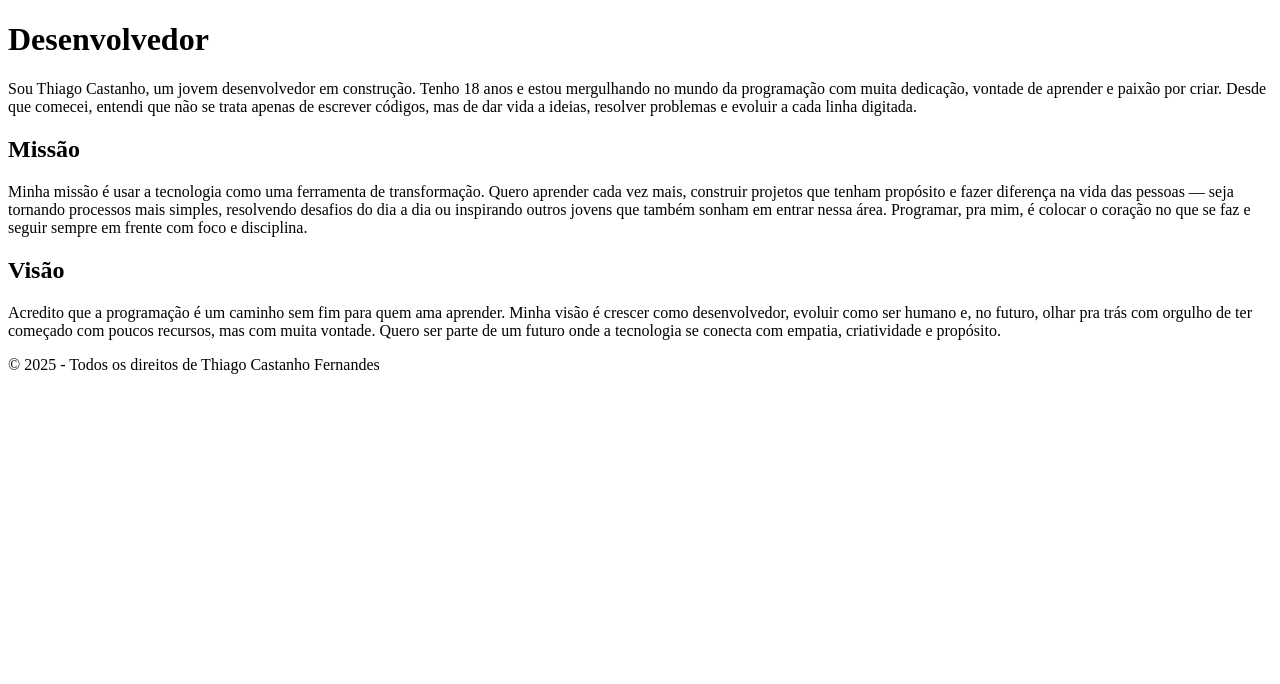
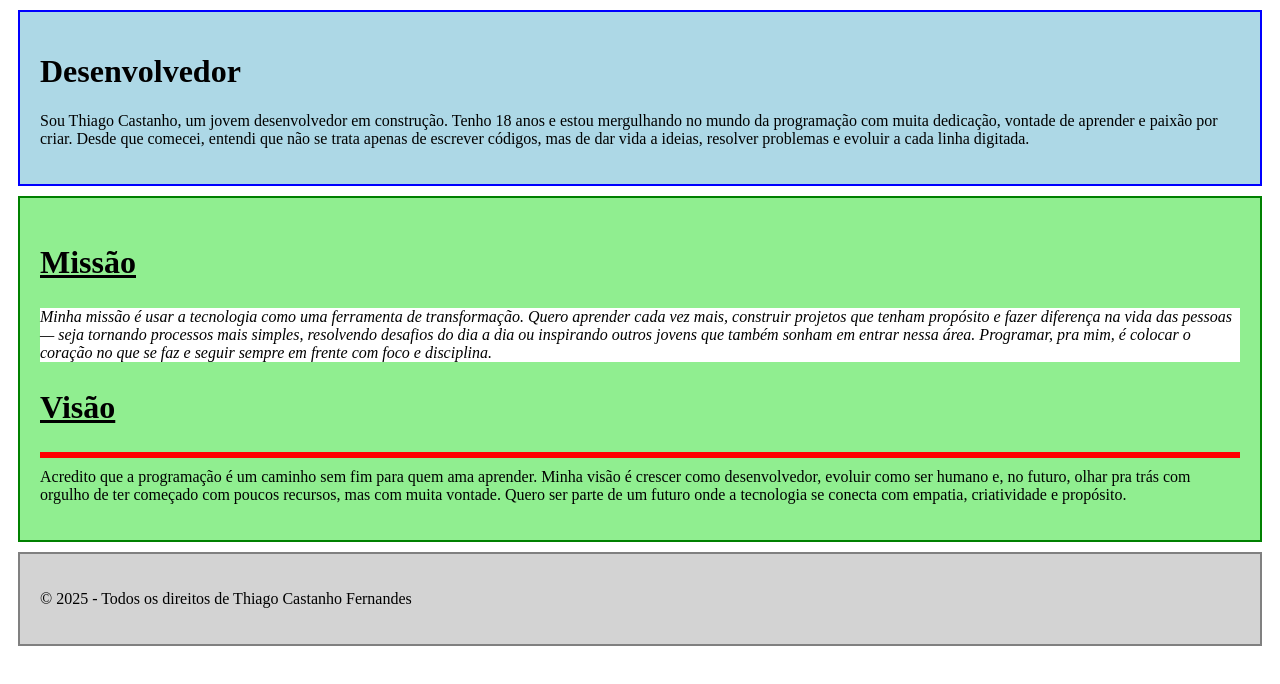
Before and after one commit to Castanh0/Lista-de-Exercicio-2025, a plain HTML site: page Atividade 3/1/index.html in a window 1280 px wide. Drawn offline with Linux system fonts and the light colour scheme.

Commit message:
Atualização do 1 e 3

```diff
--- a/Atividade 3/1/index.html
+++ b/Atividade 3/1/index.html
@@ -3,6 +3,7 @@
 <head>
     <meta charset="UTF-8">
     <meta name="viewport" content="width=device-width, initial-scale=1.0">
+    <link rel="stylesheet" href="styles.css">
     <title>Tags Semanticas</title>
 </head>
 <body>
@@ -14,12 +15,12 @@
     <main>
         <section>
             <h2>Missão</h2>
-            <p>Minha missão é usar a tecnologia como uma ferramenta de transformação. Quero aprender cada vez mais, construir projetos que tenham propósito e fazer diferença na vida das pessoas — seja tornando processos mais simples, resolvendo desafios do dia a dia ou inspirando outros jovens que também sonham em entrar nessa área. Programar, pra mim, é colocar o coração no que se faz e seguir sempre em frente com foco e disciplina.</p>
+            <p class="destaque">Minha missão é usar a tecnologia como uma ferramenta de transformação. Quero aprender cada vez mais, construir projetos que tenham propósito e fazer diferença na vida das pessoas — seja tornando processos mais simples, resolvendo desafios do dia a dia ou inspirando outros jovens que também sonham em entrar nessa área. Programar, pra mim, é colocar o coração no que se faz e seguir sempre em frente com foco e disciplina.</p>
         </section>
 
         <section>
             <h2>Visão</h2>
-            <p>Acredito que a programação é um caminho sem fim para quem ama aprender. Minha visão é crescer como desenvolvedor, evoluir como ser humano e, no futuro, olhar pra trás com orgulho de ter começado com poucos recursos, mas com muita vontade. Quero ser parte de um futuro onde a tecnologia se conecta com empatia, criatividade e propósito.</p>
+            <p id="importante">Acredito que a programação é um caminho sem fim para quem ama aprender. Minha visão é crescer como desenvolvedor, evoluir como ser humano e, no futuro, olhar pra trás com orgulho de ter começado com poucos recursos, mas com muita vontade. Quero ser parte de um futuro onde a tecnologia se conecta com empatia, criatividade e propósito.</p>
         </section>
     </main>
 
--- /dev/null
+++ b/Atividade 3/1/styles.css
@@ -0,0 +1,39 @@
+
+header {
+    background-color: lightblue;
+    color: black;
+    padding: 20px;
+    margin: 10px;
+    border: 2px solid blue;
+}
+
+main {
+    background-color: lightgreen;
+    color: black;
+    padding: 20px;
+    margin: 10px;
+    border: 2px solid green;
+}
+
+footer {
+    background-color: lightgray;
+    color: black;
+    padding: 20px;
+    margin: 10px;
+    border: 2px solid gray;
+}
+
+h2 {
+    font-size: 32px;
+    text-decoration: underline;
+}
+
+.destaque {
+    font-style: italic;
+    background-color: white;
+}
+
+#importante {
+    border-top: 6px solid red;
+    padding-top: 10px;
+}
```
Also changed, not shown: Atividade 3/3/feedback.html (added, +42 -0 lines).
